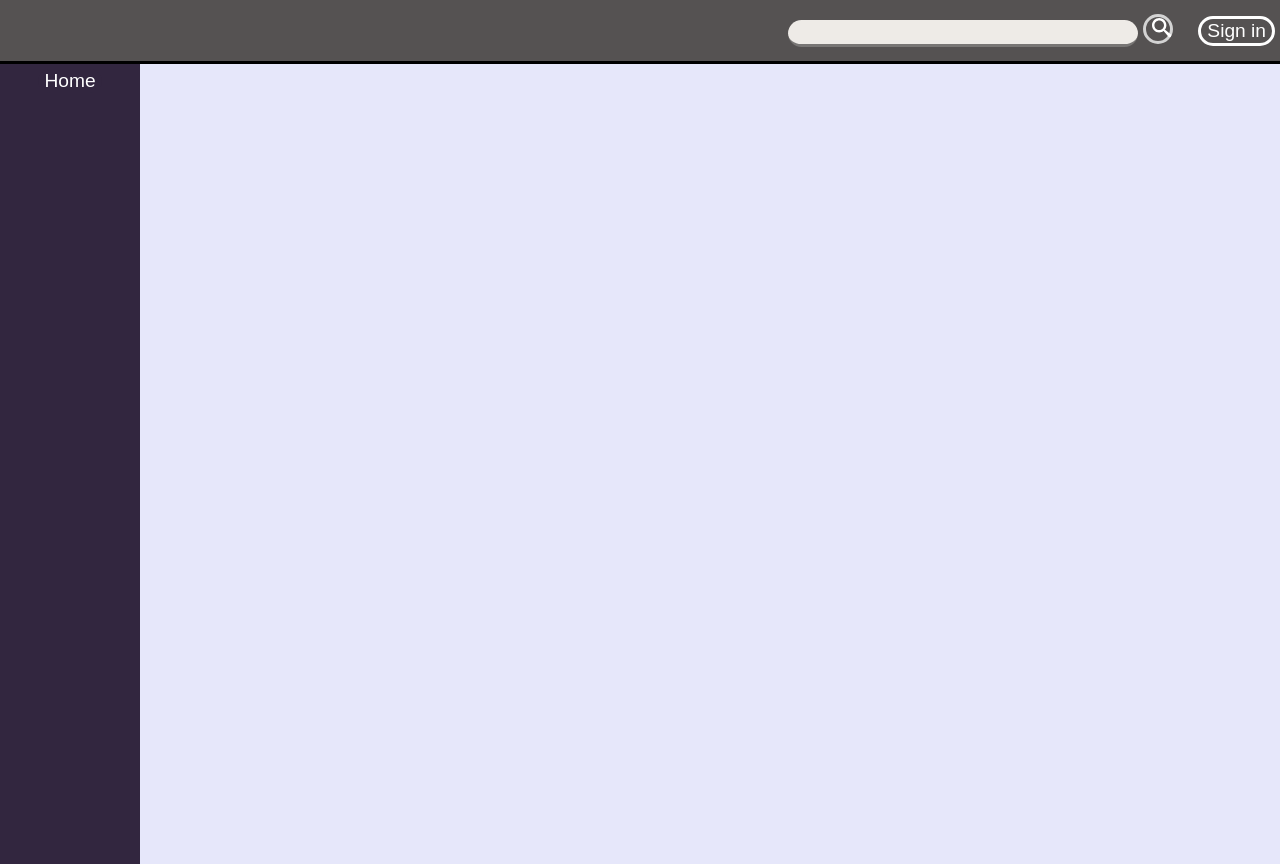
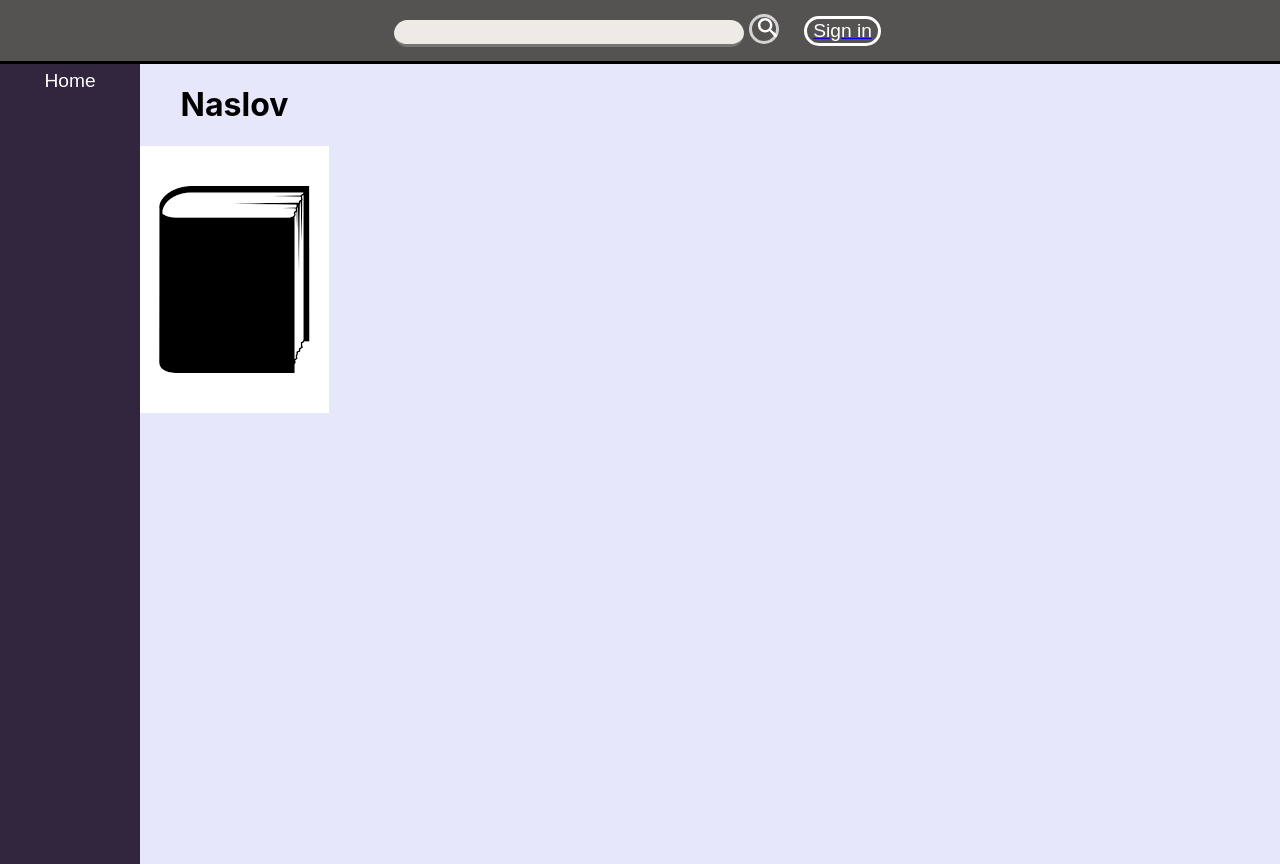
Before and after one commit to DanaBrasanac1901/LibraryApp, a React (Create React App) app: page / in a window 1280 px wide. Built offline with nearby package versions, Linux system fonts and the light colour scheme.

Commit message:
removed conditional rendering of header, started making book card

```diff
--- a/src/App.tsx
+++ b/src/App.tsx
@@ -4,9 +4,7 @@ import { useLocation } from 'react-router-dom'
 
 import { FooterMenu } from './components/footerMenu/FooterMenu'
 import { SideMenu } from './components/sideMenu/SideMenu'
-import { ConditionalWrapper } from './components/ConditionalWrapper'
 import { HeaderMenu } from './components/headerMenu/HeaderMenu'
-import { SearchBar } from './components/searchBar/SearchBar'
 import { AppRouter } from './router/AppRouter'
 import { isUserAuthenticated } from './services/SessionStorageService'
 import { configureAxios } from './AxiosConfig'
@@ -26,16 +24,7 @@ function App() {
     <div className='app'>
       <header className='app-header'>
         {notLoginRoute() && (
-          <ConditionalWrapper
-            condition={screen.availWidth > 768}
-            wrapper={(children) => (
-              <HeaderMenu isAuthenticated={isAuthenticated} setIsAuthenticated={setIsAuthenticated}>
-                <SearchBar />
-              </HeaderMenu>
-            )}
-          >
-            <SearchBar />
-          </ConditionalWrapper>
+          <HeaderMenu isAuthenticated={isAuthenticated} setIsAuthenticated={setIsAuthenticated} />
         )}
       </header>
       <div className='app-view'>
--- /dev/null
+++ b/src/components/bookCard/BookCard.tsx
@@ -0,0 +1,10 @@
+import DefaultBookIcon from '../../assets/generic-book-icon.png'
+
+export function BookCard() {
+  return(
+    <div className='book-card'>
+      <h1>Naslov</h1>
+      <img src={DefaultBookIcon}  />
+    </div>
+  )
+}
--- a/src/components/headerMenu/HeaderMenu.tsx
+++ b/src/components/headerMenu/HeaderMenu.tsx
@@ -2,23 +2,24 @@ import { NavLink } from 'react-router-dom'
 
 import { HeaderMenuProps } from '../../interfaces/HeaderMenuProps'
 import { clearSessionStorage } from '../../services/SessionStorageService'
+import { SearchBar } from '../searchBar/SearchBar'
 import './headerMenu.css'
 
-export function HeaderMenu({ children, isAuthenticated, setIsAuthenticated }: HeaderMenuProps ) {
+export function HeaderMenu({ isAuthenticated, setIsAuthenticated }: HeaderMenuProps ) {
   const signOut = () => {
     clearSessionStorage()
     setIsAuthenticated(false)
   }
   return (
     <div className='header-menu'>
-      {children}
+      <SearchBar/>
       <div className='header-routing-buttons'>
         {isAuthenticated ?
           <NavLink to='/'>
             <button className='header-buttons' onClick={signOut}>Sign Out</button>
           </NavLink>:
           <NavLink to='/login' >
-            <button className='header-buttons'>Sign in</button>
+            <button id='header-sign-in-button' className='header-buttons'>Sign in</button>
           </NavLink>
         }
       </div>
--- a/src/components/headerMenu/headerMenu.css
+++ b/src/components/headerMenu/headerMenu.css
@@ -3,7 +3,7 @@
     background-color: rgb(85, 82, 82);
     color: white;
     height: 8vh;
-    justify-content: flex-end;
+    justify-content: center;
     align-items: center;
     border-bottom: solid black;
     display: flex;
@@ -14,3 +14,18 @@
     color: white;
     margin: 0px 5px;
 }
+
+#header-sign-in-button {
+    display: none;
+}
+
+@media only screen and (min-width: 768px) {
+    #header-sign-in-button {
+        display: flex;
+    }
+
+    .header-buttons {
+        display: flex;
+        justify-content: flex-end;
+    }
+}
--- a/src/interfaces/HeaderMenuProps.tsx
+++ b/src/interfaces/HeaderMenuProps.tsx
@@ -1,7 +1,6 @@
-import { Dispatch, ReactNode, SetStateAction } from 'react'
+import { Dispatch, SetStateAction } from 'react'
 
 export interface HeaderMenuProps {
-    children?: ReactNode
     isAuthenticated:boolean,
     setIsAuthenticated:Dispatch<SetStateAction<boolean>>
   }
--- a/src/pages/homePage/HomePage.tsx
+++ b/src/pages/homePage/HomePage.tsx
@@ -1,5 +1,6 @@
 import { useState } from 'react'
 
+import { BookCard } from '../../components/bookCard/BookCard'
 import { CreateBookDialog } from '../../components/createBookDialog/CreateBookDialog'
 import { isUserAdmin } from '../../services/SessionStorageService'
 import './homePage.css'
@@ -13,6 +14,10 @@ export function HomePage() {
     <div className='home-page'>
       {isUserAdmin() && <button onClick={openDialog}>Add book</button>}
       {showCreateBookDialog && <CreateBookDialog setShowCreateBookDialog = {setShowCreateBookDialog} />}
+      <div className='home-page-books'>
+        <BookCard/>
+      </div>
     </div>
+
   )
 }
```
Also changed, not shown: src/assets/generic-book-icon.png (added), src/components/bookCard/bookCard.css (added).
